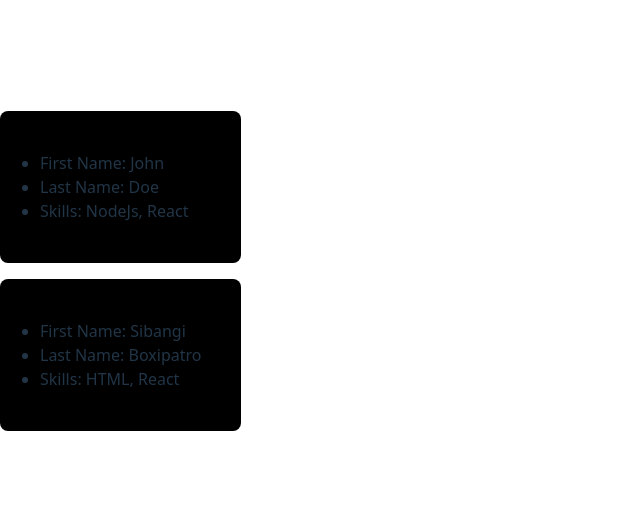
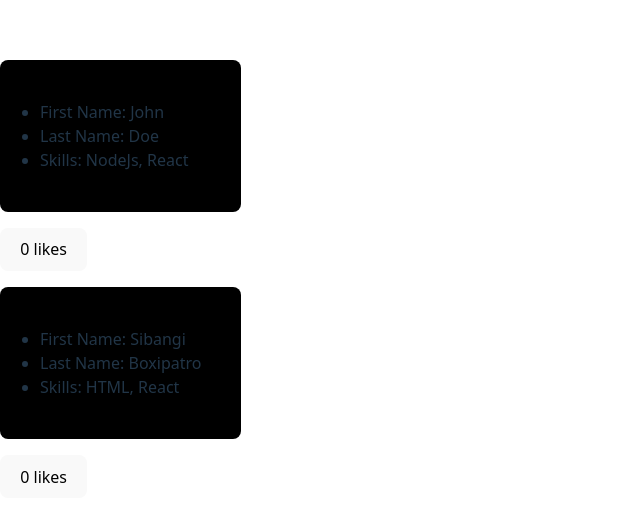
Before and after one commit to Sibangi-2911/Bootcamp-Web-Development, a React (Vite) app in the folder fullstack-react-vite/: page / in a window 1280 px wide. Shown: the part 129-650 px from the top of the page, without its empty margins (0-640 px from the left). Built offline with nearby package versions, Linux system fonts and the light colour scheme.

Commit message:
added the likeButton function to the UserProfile function

```diff
--- a/fullstack-react-vite/src/components/userProfile/userProfile.jsx
+++ b/fullstack-react-vite/src/components/userProfile/userProfile.jsx
@@ -1,3 +1,4 @@
+import LikeButton from "../likeButton/likeButton";
 // styles is an object
 import styles from "./userProfile.module.css";
 
@@ -14,6 +15,7 @@ export default function UserProfile(props){
           <li>Last Name: {lastName}</li>
           <li>Skills: {skills}</li>
         </ul>
+        <LikeButton />
       </section>
     </>
   )
```
